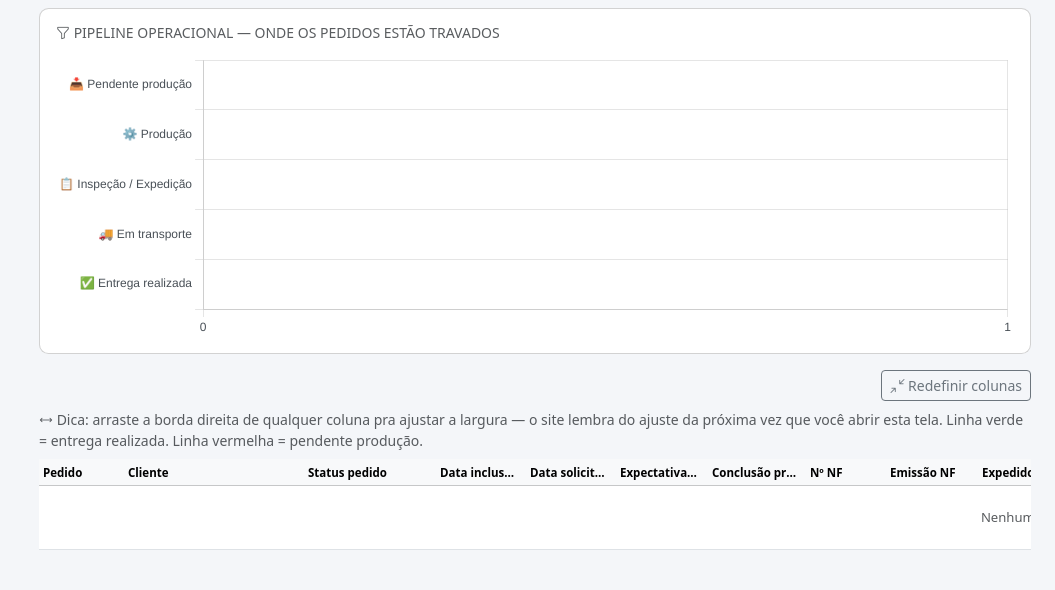
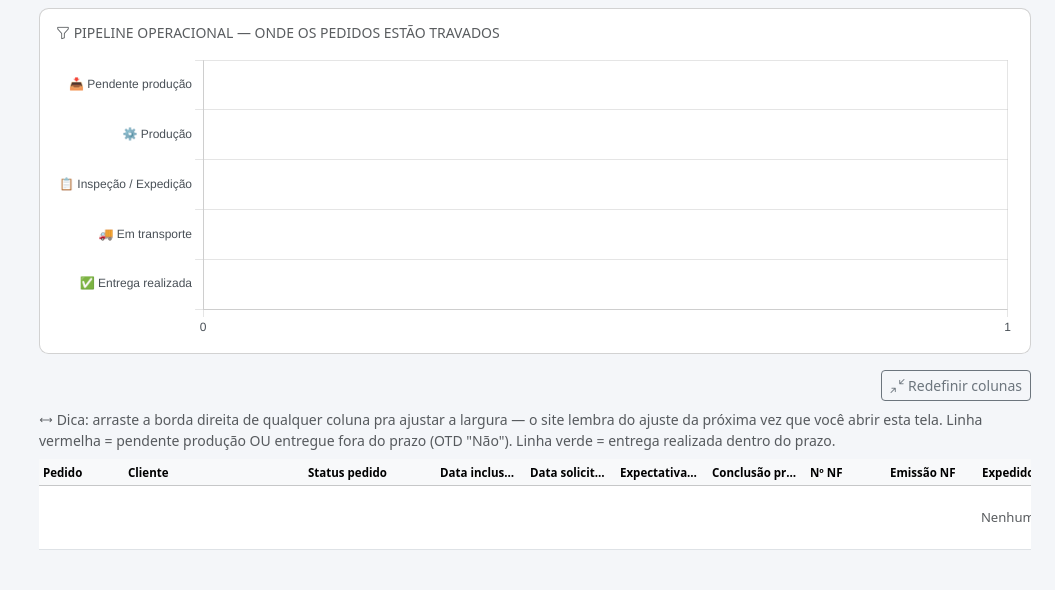
Before and after one commit to matttheus1590-code/producao_app, a Flask app: a page that uses templates/gestao_operacao_listagem_geral.html in a window 1280 px wide. Shown: the part 852-1442 px from the top of the page, without its empty margins (225-1280 px from the left). Run offline with Flask 3, Linux system fonts and the light colour scheme; the visitor is signed in with stand-in values (Sample User, id 1); data comes from the database, SQL or seed files in the repository; data that the repository does not hold is empty; parts of the project's set-up code (start-up, migrations or seed data) failed here and were passed over; some libraries are stand-ins or nearby versions.

Commit message:
Atualizacao automatica - 29/09/2026 16:52

```diff
--- a/templates/gestao_operacao_listagem_geral.html
+++ b/templates/gestao_operacao_listagem_geral.html
@@ -73,7 +73,7 @@
   </button>
 </div>
 <p class="text-muted small mb-2">
-  <i class="bi bi-arrows"></i> Dica: arraste a borda direita de qualquer coluna pra ajustar a largura — o site lembra do ajuste da próxima vez que você abrir esta tela. Linha verde = entrega realizada. Linha vermelha = pendente produção.
+  <i class="bi bi-arrows"></i> Dica: arraste a borda direita de qualquer coluna pra ajustar a largura — o site lembra do ajuste da próxima vez que você abrir esta tela. Linha vermelha = pendente produção OU entregue fora do prazo (OTD "Não"). Linha verde = entrega realizada dentro do prazo.
 </p>
 
 <div class="table-responsive tabela-listagem-geral-wrap">
@@ -136,7 +136,7 @@
       {% set itens = itens_por_pedido_venda.get(chave_pv, []) %}
       {% set rdim = rdim_por_pedido_venda.get(chave_pv) %}
       {% set m = metricas_operacao_360.get(p.id, {}) %}
-      <tr class="{% if m.status_pedido_idx == 5 %}linha-op360-entregue{% elif m.status_pedido_idx == 1 %}linha-op360-pendente{% endif %}">
+      <tr class="{% if m.otd_status == 'NAO' %}linha-op360-pendente{% elif m.status_pedido_idx == 5 %}linha-op360-entregue{% elif m.status_pedido_idx == 1 %}linha-op360-pendente{% endif %}">
         <td>{{ (p.pedido_venda | normalizar_pedido_venda) or "—" }}</td>
         <td>
           <div class="go-itens-wrap">
```
